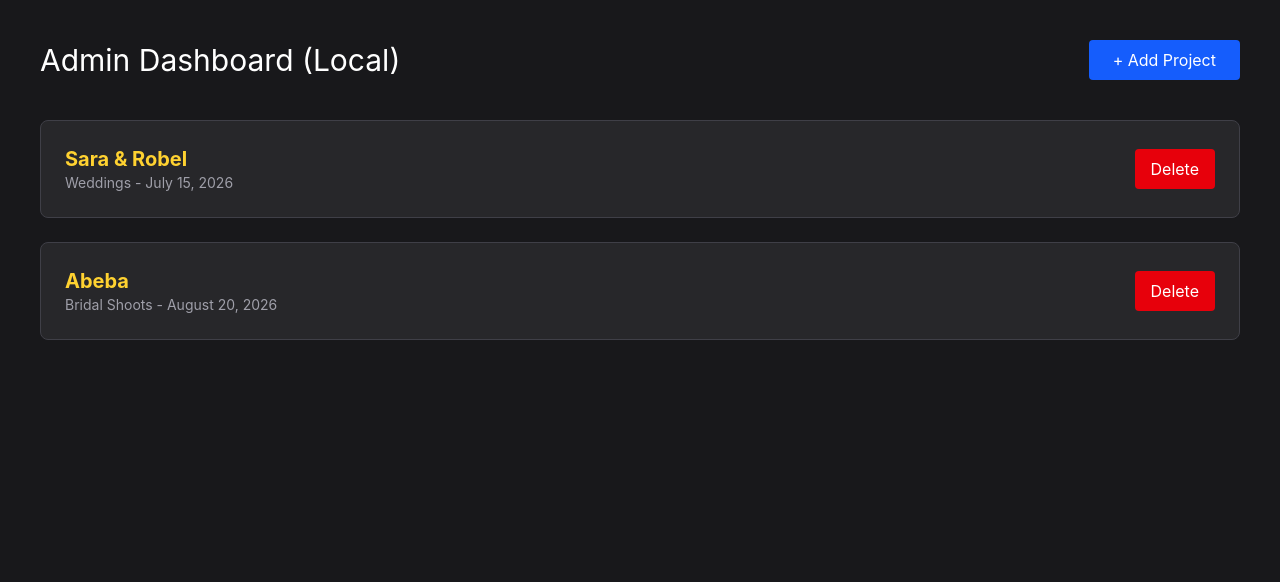
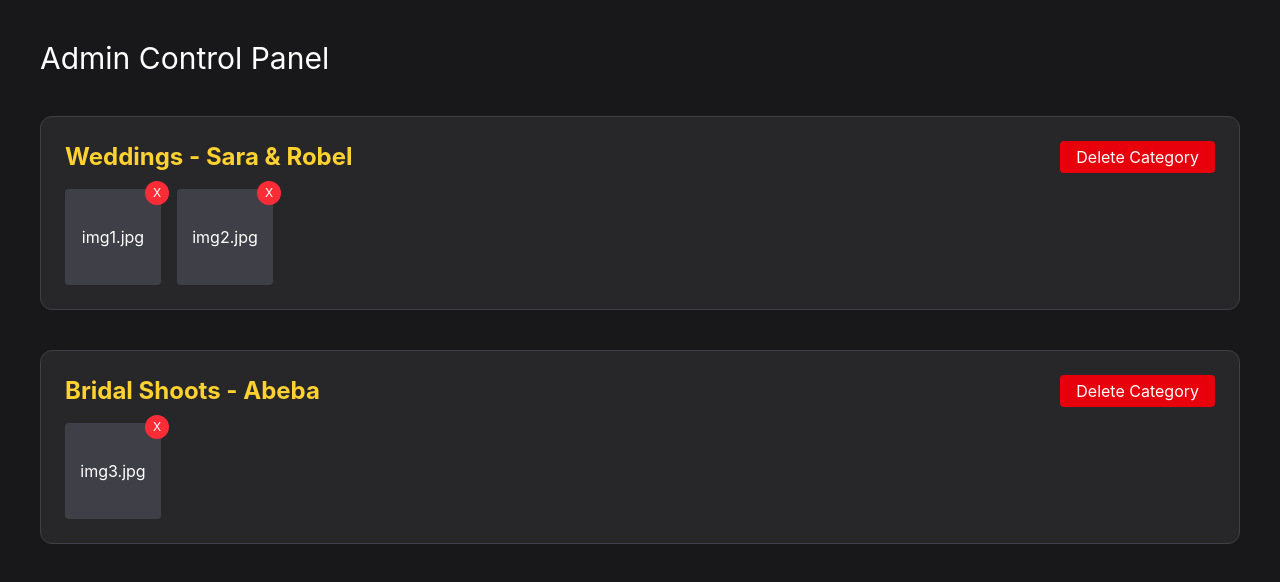
Before and after one commit to petroshambir/film-production-portfolio, a React (Vite) app in the folder client/: page /admin-panel in a window 1280 px wide. Shown: the top 582 px of the page. Built offline with nearby package versions, Linux system fonts and the light colour scheme.

Commit message:
fix adminpanel

```diff
--- a/client/src/components/AdminDashboard.jsx
+++ b/client/src/components/AdminDashboard.jsx
@@ -1,58 +1,57 @@
 import React, { useState } from 'react';
 
 function AdminDashboard() {
-  // እዚ እቲ ናይ መጀመርታ ዳታኻ እዩ
   const [sections, setSections] = useState([
-    { id: 1, title: 'Weddings', names: 'Sara & Robel', date: 'July 15, 2026' },
-    { id: 2, title: 'Bridal Shoots', names: 'Abeba', date: 'August 20, 2026' }
+    { id: 1, title: 'Weddings', names: 'Sara & Robel', images: ['img1.jpg', 'img2.jpg'] },
+    { id: 2, title: 'Bridal Shoots', names: 'Abeba', images: ['img3.jpg'] }
   ]);
 
-  // ፕሮጀክት ንምድምሳስ
-  const handleDelete = (id) => {
-    setSections(sections.filter(section => section.id !== id));
+  // ስእሊ በብሓደ ንምድምሳስ
+  const deleteImage = (sectionId, imageIndex) => {
+    setSections(prevSections =>
+      prevSections.map(sec =>
+        sec.id === sectionId
+          ? { ...sec, images: sec.images.filter((_, i) => i !== imageIndex) }
+          : sec
+      )
+    );
   };
 
-  // ሓድሽ ፕሮጀክት ንምውሳኽ (መሰረታዊ)
-  const addProject = () => {
-    const newProject = {
-      id: Date.now(),
-      title: 'New Event',
-      names: 'New Couple',
-      date: 'TBD'
-    };
-    setSections([...sections, newProject]);
+  // ፕሮጀክት ንምድምሳስ
+  const deleteSection = (id) => {
+    setSections(sections.filter(s => s.id !== id));
   };
 
   return (
     <div className="p-10 bg-zinc-900 min-h-screen text-white">
-      <div className="flex justify-between items-center mb-10">
-        <h1 className="text-3xl">Admin Dashboard (Local)</h1>
-        <button
-          onClick={addProject}
-          className="bg-blue-600 px-6 py-2 rounded hover:bg-blue-700"
-        >
-          + Add Project
-        </button>
+      <h1 className="text-3xl mb-10">Admin Control Panel</h1>
+
+      {sections.map(section => (
+        <div key={section.id} className="mb-10 p-6 border border-zinc-700 rounded-xl bg-zinc-800">
+          <div className="flex justify-between items-center mb-4">
+            <h2 className="text-2xl font-bold text-amber-300">{section.title} - {section.names}</h2>
+            <button onClick={() => deleteSection(section.id)} className="bg-red-600 px-4 py-1 rounded">Delete Category</button>
           </div>
 
-      <div className="grid gap-6">
-        {sections.map((section) => (
-          <div key={section.id} className="p-6 border border-zinc-700 rounded-lg flex justify-between items-center bg-zinc-800">
-            <div>
-              <h2 className="text-xl font-bold text-amber-300">{section.names}</h2>
-              <p className="text-sm text-zinc-400">{section.title} - {section.date}</p>
+          <div className="flex gap-4 flex-wrap">
+            {section.images.map((img, index) => (
+              <div key={index} className="relative group">
+                <div className="w-24 h-24 bg-zinc-700 rounded flex items-center justify-center">
+                  {img} {/* ኣብዚ ናይ ስእሊ ዩአርኤል ይኸውን */}
                 </div>
-
+                {/* በብሓደ ንምድምሳስ */}
                 <button
-              onClick={() => handleDelete(section.id)}
-              className="bg-red-600 px-4 py-2 rounded hover:bg-red-700 transition"
+                  onClick={() => deleteImage(section.id, index)}
+                  className="absolute -top-2 -right-2 bg-red-500 rounded-full w-6 h-6 flex items-center justify-center text-xs"
                 >
-              Delete
+                  X
                 </button>
               </div>
             ))}
           </div>
         </div>
+      ))}
+    </div>
   );
 }
 
```
Lines whose indentation alone changed are shown as unchanged.
